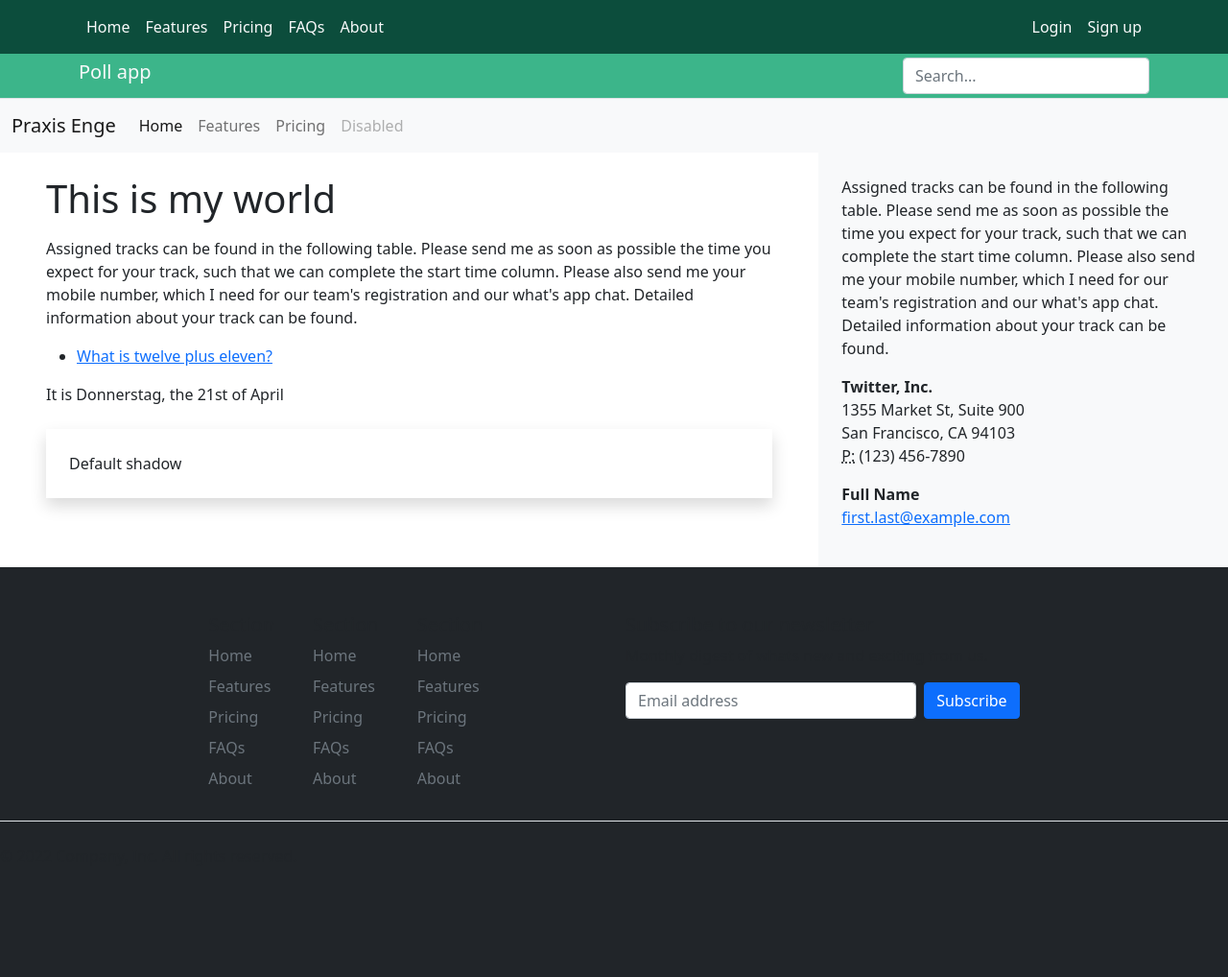
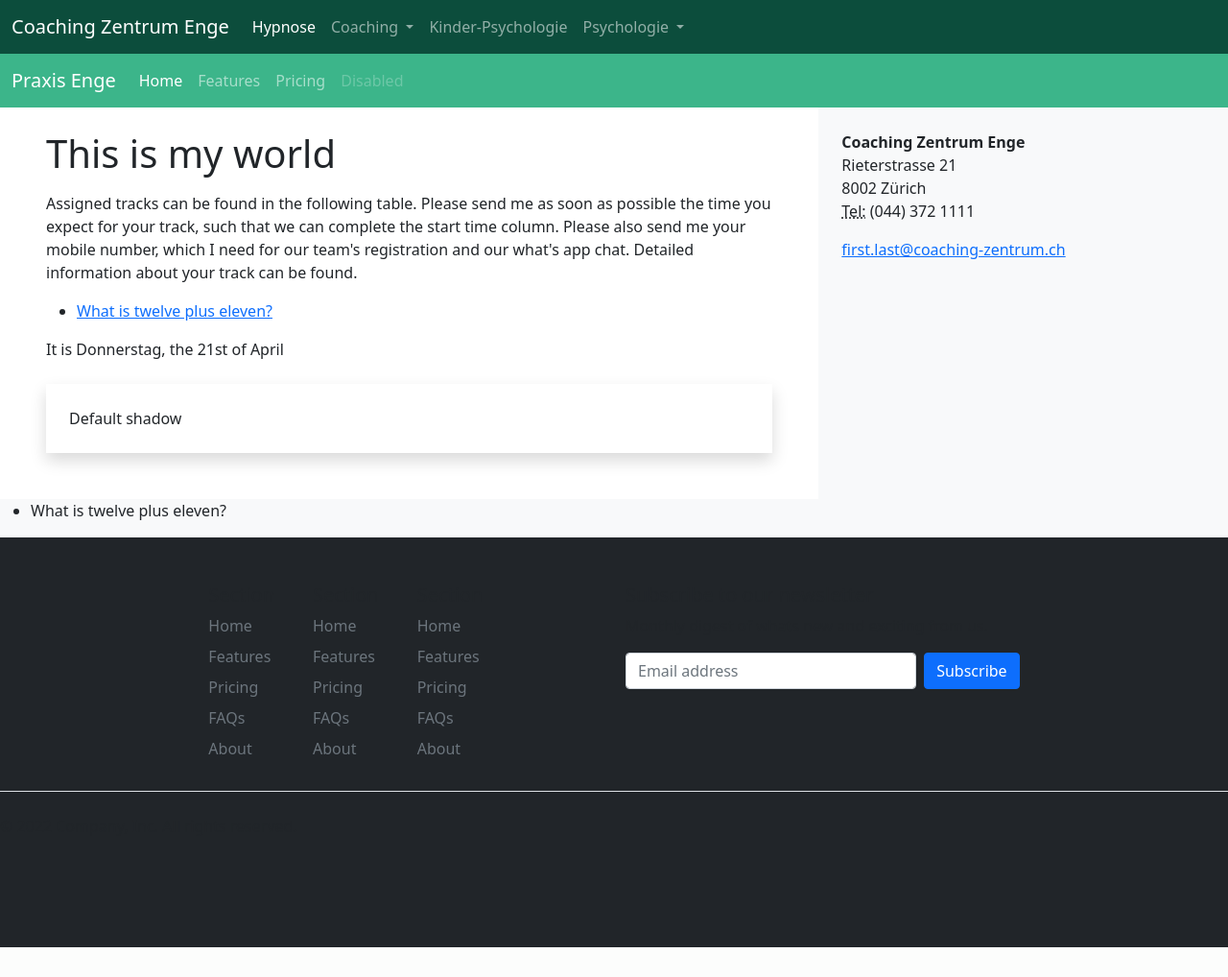
Before and after one commit to thomaskummer/django-website, a Django app: page /polls/ in a window 1280 px wide. Shown: the whole page at 96% size. After the commit the page ends 987 px from the top, so only its background shows below. Run offline with Django 4.2, Linux system fonts and the light colour scheme; data comes from the database, SQL or seed files in the repository; both versions use the stored data as it was after the commit; some libraries are stand-ins or nearby versions.

Commit message:
Commit with green menu bars, just before switching to a lighter color scheme.

```diff
--- a/polls/templates/polls/base.html
+++ b/polls/templates/polls/base.html
@@ -5,6 +5,7 @@
 
 <body class="bg-light">
 
+    <!--
     <nav class="py-2 border-bottomt" style="background-color: #0c4d3c;">
     <div class="container d-flex flex-wrap">
       <ul class="nav me-auto">
@@ -21,12 +22,11 @@
     </div>
   </nav>
 
-  <header class="py-1 mb-0 border-bottom" style="background-color: #3cb58a;">
+  <header class="py-0 mb-0 border-bottom" style="background-color: #3cb58a;">
     <div class="container d-flex flex-wrap justify-content-center">
       <a href="/" class="d-flex align-items-center mb-3 mb-lg-0 me-lg-auto text-dark text-decoration-none">
 
     {% block title %}
-    <!-- <svg class="bi me-2" width="40" height="32"><use xlink:href="#bootstrap"/></svg> -->
         <p class="h5 text-light">Poll app</p>
     {% endblock %}
       </a>
@@ -35,8 +35,49 @@
       </form>
     </div>
   </header>
+  -->
 
-  <nav class="navbar navbar-expand-lg navbar-light bg-light">
+  <nav class="navbar navbar-dark navbar-expand-lg" style="background-color: #0c4d3c;">
+  <div class="container-fluid">
+    <a class="navbar-brand" href="#">Coaching Zentrum Enge</a>
+    <button class="navbar-toggler" type="button" data-bs-toggle="collapse" data-bs-target="#navbarNavDropdown" aria-controls="navbarNavDropdown" aria-expanded="false" aria-label="Toggle navigation">
+      <span class="navbar-toggler-icon"></span>
+    </button>
+    <div class="collapse navbar-collapse" id="navbarNavDropdown">
+      <ul class="navbar-nav">
+        <li class="nav-item">
+          <a class="nav-link active" aria-current="page" href="#">Hypnose</a>
+        </li>
+        <li class="nav-item dropdown">
+          <a class="nav-link dropdown-toggle" href="#" id="navbarDropdownMenuLink" role="button" data-bs-toggle="dropdown" aria-expanded="false">
+            Coaching
+          </a>
+          <ul class="dropdown-menu" aria-labelledby="navbarDropdownMenuLink">
+            <li><a class="dropdown-item" href="#">Patricia Kummer</a></li>
+            <li><a class="dropdown-item" href="#">Coaching b</a></li>
+            <li><a class="dropdown-item" href="#">Coaching c</a></li>
+          </ul>
+        </li>
+
+        <li class="nav-item">
+          <a class="nav-link" href="#">Kinder-Psychologie</a>
+        </li>
+        <li class="nav-item dropdown">
+          <a class="nav-link dropdown-toggle" href="#" id="navbarDropdownMenuLink" role="button" data-bs-toggle="dropdown" aria-expanded="false">
+            Psychologie
+          </a>
+          <ul class="dropdown-menu" aria-labelledby="navbarDropdownMenuLink">
+            <li><a class="dropdown-item" href="#">Psychologie A</a></li>
+            <li><a class="dropdown-item" href="#">Psychologie B</a></li>
+            <li><a class="dropdown-item" href="#">Psychologie C</a></li>
+          </ul>
+        </li>
+      </ul>
+    </div>
+  </div>
+</nav>
+
+  <nav class="navbar navbar-dark navbar-expand-lg "style="background-color: #3cb58a;">
   <div class="container-fluid">
     <a class="navbar-brand" href="#">Praxis Enge</a>
     <button class="navbar-toggler" type="button" data-bs-toggle="collapse" data-bs-target="#navbarNavAltMarkup" aria-controls="navbarNavAltMarkup" aria-expanded="false" aria-label="Toggle navigation">
@@ -73,16 +114,15 @@
 
 <div class="col-sm-4 p-4 bg-light text-gray">
 
-<p>Assigned tracks can be found in the following table. Please send me as soon as possible the time you expect for your track, such that we can complete the start time column. Please also send me your mobile number, which I need for our team's registration and our what's app chat. Detailed information about your track can be found.</p>
   <address>
-    <strong>Twitter, Inc.</strong><br>
-    1355 Market St, Suite 900<br>
-    San Francisco, CA 94103<br>
-    <abbr title="Phone">P:</abbr> (123) 456-7890
+    <strong>Coaching Zentrum Enge</strong><br>
+    Rieterstrasse 21<br>
+    8002 Zürich<br>
+    <abbr title="Phone">Tel:</abbr> (044) 372 1111
   </address>
   <address>
-    <strong>Full Name</strong><br>
-    <a href="mailto:first.last@example.com">first.last@example.com</a>
+    <!-- <strong>Full Name</strong><br> -->
+    <a href="mailto:first.last@example.com">first.last@coaching-zentrum.ch</a>
   </address>
 
 
@@ -90,6 +130,14 @@
 </div>
 </div>
 
+
+<ul>
+  {% for user in object_list %}
+    <li class="user">{{ user }}</li>
+  {% endfor %}
+</ul>
+
+
     {% include 'polls/footer.html' %}
 
   </div>
--- a/polls/views.py
+++ b/polls/views.py
@@ -15,6 +15,7 @@ class IndexView(generic.ListView):
     def get_queryset(self):
         """Return the last five published questions."""
         return Question.objects.order_by('-pub_date')[:5]
+
 """
 def index(request):
     latest_question_list = Question.objects.order_by('-pub_date')[:5]
```
Also changed, not shown: db.sqlite3, 1 other file.
